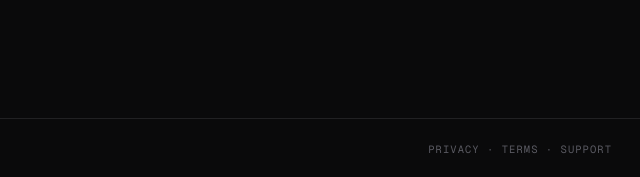
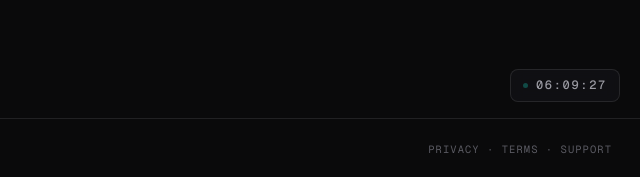
Before and after one commit to xGrant00/lift-audit, a website: page public/index.html in a window 1280 px wide. Shown: the part 682-859 px from the top of the page, 640-1280 px from the left. Drawn offline with nearby package versions, Linux system fonts and the light colour scheme.

Commit message:
Add files via upload

```diff
--- a/public/index.html
+++ b/public/index.html
@@ -80,7 +80,7 @@
 
   /* ============ hero ============ */
   #app{display:none}
-  .hero{max-width:880px;margin:0 auto;padding:72px 24px 26px;text-align:center;position:relative}
+  .hero{max-width:880px;margin:0 auto;padding:24px;text-align:center;position:relative;min-height:calc(100vh - 58px);display:flex;flex-direction:column;justify-content:center}
   .hero .sect{font-family:var(--mono);font-size:11px;font-weight:500;letter-spacing:.16em;text-transform:uppercase;color:var(--steel);margin-bottom:16px}
   .hero h1{font-size:clamp(34px,5.6vw,56px);font-weight:600;letter-spacing:-.03em;line-height:1.06}
   .hero h1 em{font-style:normal;color:var(--fog)}
@@ -259,6 +259,12 @@
   .btn-blue:disabled{background:var(--carbon2);color:var(--steel)}
 
   footer{border-top:1px solid var(--line);padding:22px 28px;display:flex;justify-content:space-between;gap:10px;flex-wrap:wrap;font-family:var(--mono);font-size:10.5px;letter-spacing:.1em;text-transform:uppercase;color:var(--steel)}
+
+  /* ============ bottom-right 24h clock ============ */
+  #clock{position:fixed;right:20px;bottom:16px;z-index:40;font-family:var(--mono);font-size:12px;font-weight:500;letter-spacing:.14em;color:var(--fog);background:rgba(18,18,21,.82);border:1px solid var(--line);border-radius:8px;padding:6px 12px;backdrop-filter:blur(8px);font-variant-numeric:tabular-nums;pointer-events:none;user-select:none}
+  #clock i{display:inline-block;width:5px;height:5px;border-radius:50%;background:var(--teal);margin-right:8px;vertical-align:1px;animation:clock-pulse 2s ease-in-out infinite}
+  @keyframes clock-pulse{0%,100%{opacity:1}50%{opacity:.35}}
+  @media(max-width:640px){#clock{display:none}}
   @media(prefers-reduced-motion:reduce){*,*::before,*::after{animation:none!important;transition:none!important}}
 </style>
 </head>
@@ -408,12 +414,26 @@
 
 <footer><span id="footer-copyright">© Lift Audit</span><span>Privacy · Terms · Support</span></footer>
 
+<div id="clock" aria-hidden="true"><i></i><span id="clock-time">00:00:00</span></div>
+
 <script src="/config.js"></script>
 <script src="https://cdn.jsdelivr.net/npm/@supabase/supabase-js@2"></script>
 <script src="/snippets.js"></script>
 <script>
 const $ = (s) => document.querySelector(s);
 document.getElementById("footer-copyright").textContent = `© ${new Date().getFullYear()} Lift Audit. All rights reserved.`;
+
+/* ================= 24H CLOCK ================= */
+(function clock(){
+  const el = document.getElementById("clock-time");
+  const two = (n) => String(n).padStart(2, "0");
+  function tick(){
+    const d = new Date();
+    el.textContent = `${two(d.getHours())}:${two(d.getMinutes())}:${two(d.getSeconds())}`;
+    setTimeout(tick, 1000 - d.getMilliseconds()); // stay aligned to real seconds
+  }
+  tick();
+})();
 const sb = supabase.createClient(window.LIFT_CONFIG.SUPABASE_URL, window.LIFT_CONFIG.SUPABASE_ANON_KEY);
 let currentUser = null, authMode = "signin", selectedType = "auto";
 let lastReport = null, progressTimer = null, pollTimer = null;
```
